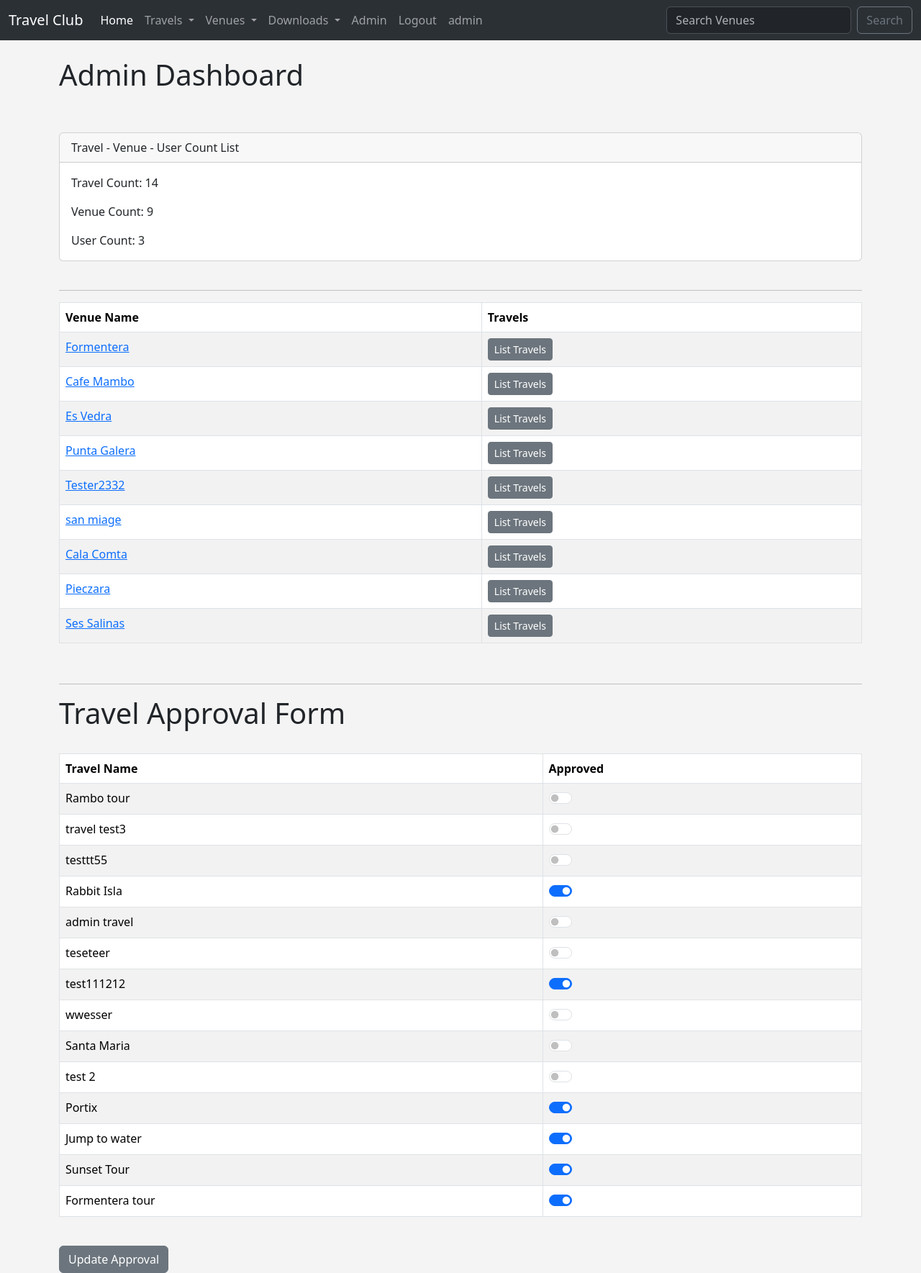
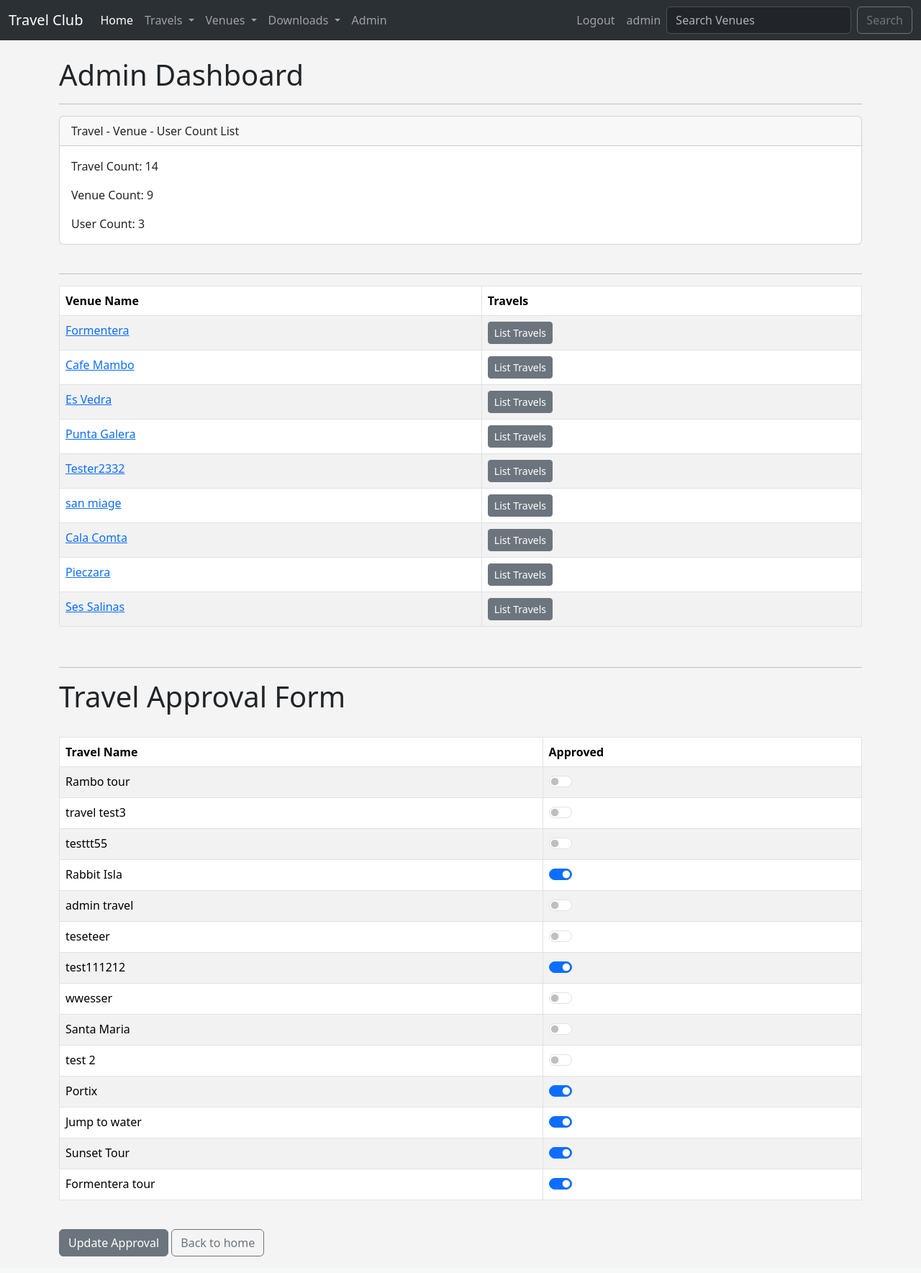
Before and after one commit to SebastianSloma/Travel_club, a Django app: page /admin_approval in a window 1280 px wide. Shown: the whole page at 72% size. After the commit the page ends 1746 px from the top, so only its background shows below. Run offline with Django 4.2, Linux system fonts and the light colour scheme; a user stored in the database is signed in; data comes from the database, SQL or seed files in the repository; both versions use the stored data as it was after the commit.

Commit message:
added buttons

```diff
--- a/travel/templates/travel/admin_approval.html
+++ b/travel/templates/travel/admin_approval.html
@@ -2,7 +2,7 @@
 {% block content %}
 
 <h1>Admin Dashboard</h1>
-<br /><br />
+<hr/>
 
 <form action="" method="post">
     {% csrf_token %}
@@ -76,7 +76,8 @@
 	</tbody>
 </table>
 <br>
-<button class="btn btn-secondary" type="submit">Update Approval</button>
+<button class="btn btn-secondary mb-3" type="submit">Update Approval</button>
+<a href="{% url 'home' %} " class="btn btn-outline-secondary mb-3">Back to home</a>
 
 
 {% endblock %}
--- a/travel/templates/travel/navbar.html
+++ b/travel/templates/travel/navbar.html
@@ -45,30 +45,37 @@
               <li><a class="dropdown-item" href="{% url 'venue_pdf' %}">Venue PDF File</a></li>
             </ul>
           </li>
+
           {% if user.is_authenticated %}
           {% if user.is_superuser %}
 
               <li class="nav-item">
                 <a class="nav-link" href="{% url 'admin_approval' %}">Admin</a>
               </li>
+            </ul>
               {% endif %}
-          <li class="nav-item">
+              <ul class="navbar-nav navbar-right">
+              <li class="nav-item" >
                 <a class="nav-link" href="{% url 'logout' %}">Logout</a>
               </li>
               <li class="nav-item">
                   <a class="nav-link" href="#">{{ user }}</a>
                 </li>
+
                 {% else %}
+
                 <li class="nav-item">
                   <a class="nav-link" href="{% url 'register_user' %}">Register</a>
                 </li>
                 <li class="nav-item">
                   <a class="nav-link" href="{% url 'login' %}">Login</a>
                 </li>
+
                 {% endif %}
+              </ul>
 
 
-        </ul>
+
         <form class="d-flex" role="search" method=POST action="{% url 'search-venues' %}">
           {% csrf_token %}
           <input class="form-control me-2 bg-dark" type="search" placeholder="Search Venues" aria-label="Search" name="searched">
--- a/travel/templates/travel/show_travel.html
+++ b/travel/templates/travel/show_travel.html
@@ -35,6 +35,7 @@
           <a href="{% url 'update-travel' travel.id %}" class="btn btn-outline-secondary btn-sm">Update Travel</a>
 
           <a href="{% url 'delete-travel' travel.id %}" class="btn btn-outline-danger btn-sm">Delete Travel</a>
+          <a href="{% url 'list-venues' %} " class="btn btn-outline-secondary btn-sm">Back to list</a>
         </div>
       {% endif %}
     {% endif %}
--- a/travel/templates/travel/show_venue.html
+++ b/travel/templates/travel/show_venue.html
@@ -37,5 +37,9 @@
     </div>
   </div>
   <br>
+  <a href="{% url 'list-venues' %} " class="btn btn-outline-secondary mb-3">Back to list</a>
+
+
+  <br>
 
 {% endblock %}
--- a/travel/templates/travel/travel_list.html
+++ b/travel/templates/travel/travel_list.html
@@ -42,6 +42,7 @@
       <br>
       {% endif %}
     {% endfor %}
+    <hr>
 
     <nav aria-label="Page navigation example">
       <ul class="pagination justify-content-center">
--- a/travel/templates/travel/update_travel.html
+++ b/travel/templates/travel/update_travel.html
@@ -9,10 +9,10 @@
 	{% csrf_token %}
     {{ form.as_p }}
 	<br />
-	<input type="submit" value="Update" class="btn btn-secondary" />
+	<input type="submit" value="Update" class="btn btn-secondary mb-3" />
+    <a href="{% url 'list-travels' %} " class="btn btn-outline-danger mb-3">Cancel</a>
 </form>
-
-    {% else %}
+{% else %}
 <h2>Access Denided</h2>
 <p>Only the travel's Manager can update this event...</p>
 Logged In User : {{ user }}
--- a/travel/templates/travel/venue.html
+++ b/travel/templates/travel/venue.html
@@ -3,7 +3,7 @@
 {% block content %}
 
 <h1>Venues...</h1>
-<br>
+<hr>
 
 <table class="table table-striped table-hover table-bordered">
 {% for venue in venues %}
```
Also changed, not shown: db.sqlite3. Lines whose indentation alone changed are shown as unchanged.
